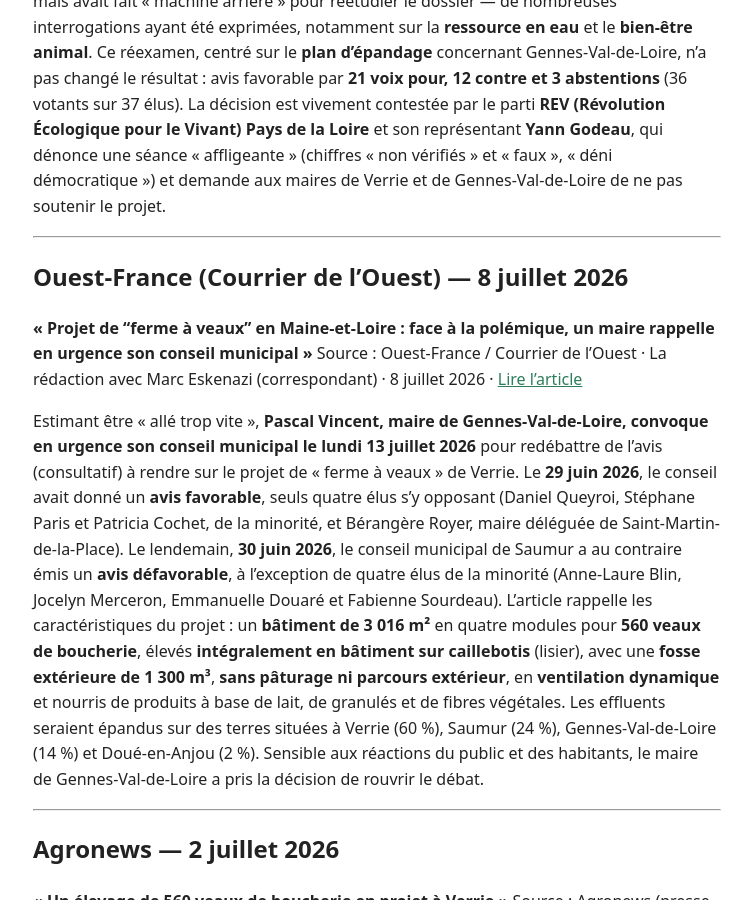
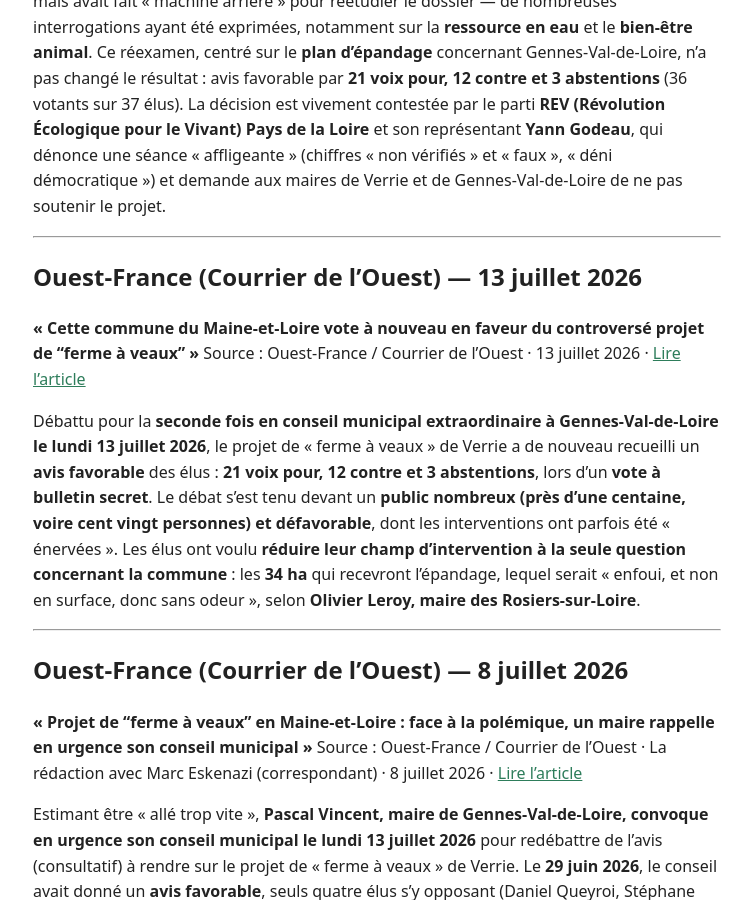
Before and after one commit to houlala/verrie-bad-trip, a Jekyll site: the page built from docs/revue-de-presse.md, in a window 1280 px wide and 900 px high, scrolled down 496 px. Shown: the whole window, without its empty margins (263-1015 px from the left). Built offline with Jekyll 4.4.1, drawn with Linux system fonts in a browser that asks for light colours.

Commit message:
Ajout article Courrier

```diff
--- a/docs/revue-de-presse.md
+++ b/docs/revue-de-presse.md
@@ -27,6 +27,23 @@ pas changé le résultat : avis favorable par **21 voix pour, 12 contre et 3 abs
 dénonce une séance « affligeante » (chiffres « non vérifiés » et « faux », « déni
 démocratique ») et demande aux maires de Verrie et de Gennes-Val-de-Loire de ne pas soutenir
 le projet.
+
+---
+
+## Ouest-France (Courrier de l'Ouest) — 13 juillet 2026
+
+**« Cette commune du Maine-et-Loire vote à nouveau en faveur du controversé projet de "ferme à veaux" »**
+Source : Ouest-France / Courrier de l'Ouest · 13 juillet 2026 ·
+[Lire l'article](https://www.ouest-france.fr/pays-de-la-loire/saumur-49400/cette-commune-du-maine-et-loire-vote-a-nouveau-en-faveur-du-controverse-projet-de-ferme-a-veaux-b3c9f0d8-7ee2-11f1-b616-dddac7a26294)
+
+Débattu pour la **seconde fois en conseil municipal extraordinaire à Gennes-Val-de-Loire le
+lundi 13 juillet 2026**, le projet de « ferme à veaux » de Verrie a de nouveau recueilli un
+**avis favorable** des élus : **21 voix pour, 12 contre et 3 abstentions**, lors d'un **vote à
+bulletin secret**. Le débat s'est tenu devant un **public nombreux (près d'une centaine, voire
+cent vingt personnes) et défavorable**, dont les interventions ont parfois été « énervées ».
+Les élus ont voulu **réduire leur champ d'intervention à la seule question concernant la
+commune** : les **34 ha** qui recevront l'épandage, lequel serait « enfoui, et non en surface,
+donc sans odeur », selon **Olivier Leroy, maire des Rosiers-sur-Loire**.
 
 ---
 
```
